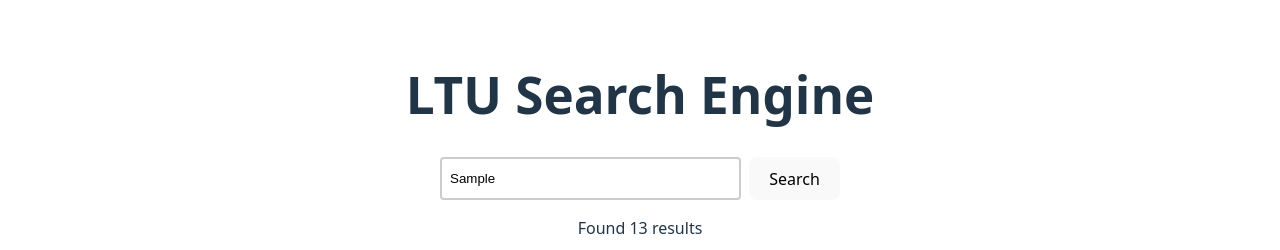
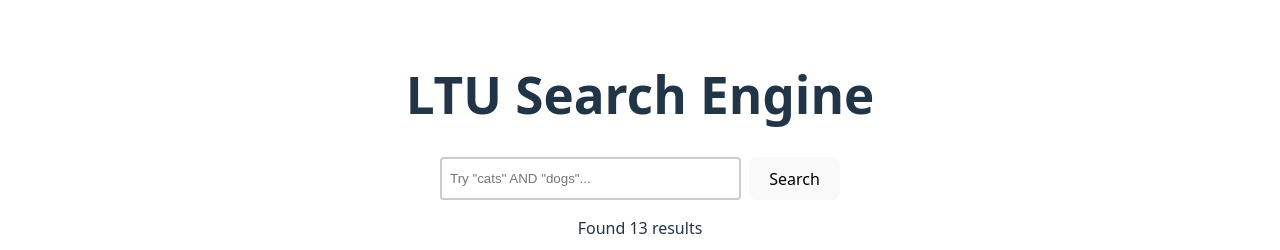
Before and after one commit to Search-Engine-LTU/LTU.SearchEngine.Frontend, a React (Vite) app in the folder LTU.SearchEngine.Frontend/: page / in a window 1280 px wide. Both pictures are taken after typing "Sample" into the empty fields and a click on the button "Search". Shown: the top 250 px of the page. Built offline with nearby package versions, Linux system fonts and the light colour scheme.

Commit message:
some small changes according CR

```diff
--- a/LTU.SearchEngine.Frontend/src/components/SearchInput.tsx
+++ b/LTU.SearchEngine.Frontend/src/components/SearchInput.tsx
@@ -1,4 +1,12 @@
 import React, { useState } from "react";
+
+const inputStyles: React.CSSProperties = {
+  flex: 1,
+  padding: "8px",
+  border: "2px solid #ccc",
+  outline: "none",
+  borderRadius: "4px",
+};
 
 interface SearchInputProps {
   onSearch: (query: string) => void;
@@ -10,7 +18,10 @@ export const SearchInput = ({ onSearch, isLoading }: SearchInputProps) => {
 
   const handleSearch = (e: React.FormEvent) => {
     e.preventDefault();
+    if (!inputValue.trim()) return;
+
     onSearch(inputValue);
+    setInputValue("");
   };
 
   return (
@@ -21,13 +32,7 @@ export const SearchInput = ({ onSearch, isLoading }: SearchInputProps) => {
           value={inputValue}
           onChange={(e) => setInputValue(e.target.value)}
           placeholder='Try "cats" AND "dogs"...'
-          style={{
-            flex: 1,
-            padding: "8px",
-            border: "2px solid #ccc",
-            outline: "none",
-            borderRadius: "4px",
-          }}
+          style={inputStyles}
         />
         <button type="submit" disabled={isLoading}>
           {isLoading ? "Searching..." : "Search"}
--- a/LTU.SearchEngine.Frontend/src/components/SearchResultList.tsx
+++ b/LTU.SearchEngine.Frontend/src/components/SearchResultList.tsx
@@ -7,8 +7,8 @@ export const SearchResultList = ({
 }) => {
   return (
     <div className="search-results">
-      {results.map((result, index) => (
-        <div key={index} style={{ marginBottom: "20px" }}>
+      {results.map((result) => (
+        <div key={result.id} style={{ marginBottom: "20px" }}>
           {/* FRQ-3013: Visar rubriken */}
           <a
             href={result.url}
--- a/LTU.SearchEngine.Frontend/src/models/SearchInterface.ts
+++ b/LTU.SearchEngine.Frontend/src/models/SearchInterface.ts
@@ -1,5 +1,6 @@
 // Interface that matches our SearchResponse in backend
 export interface SearchResultItem {
+    id: number;
     title: string;    // FRQ-3013
     url: string;
     snippet: string;  // FRQ-3014
```
